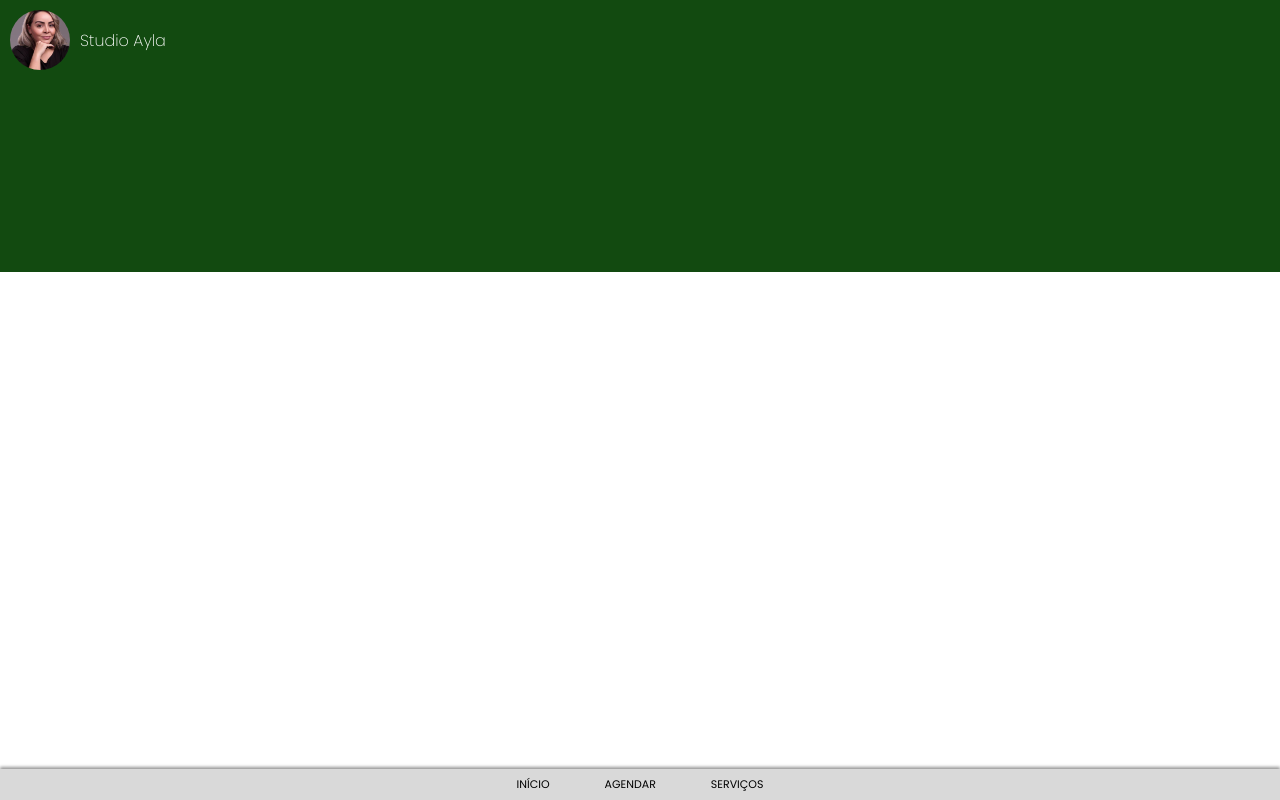
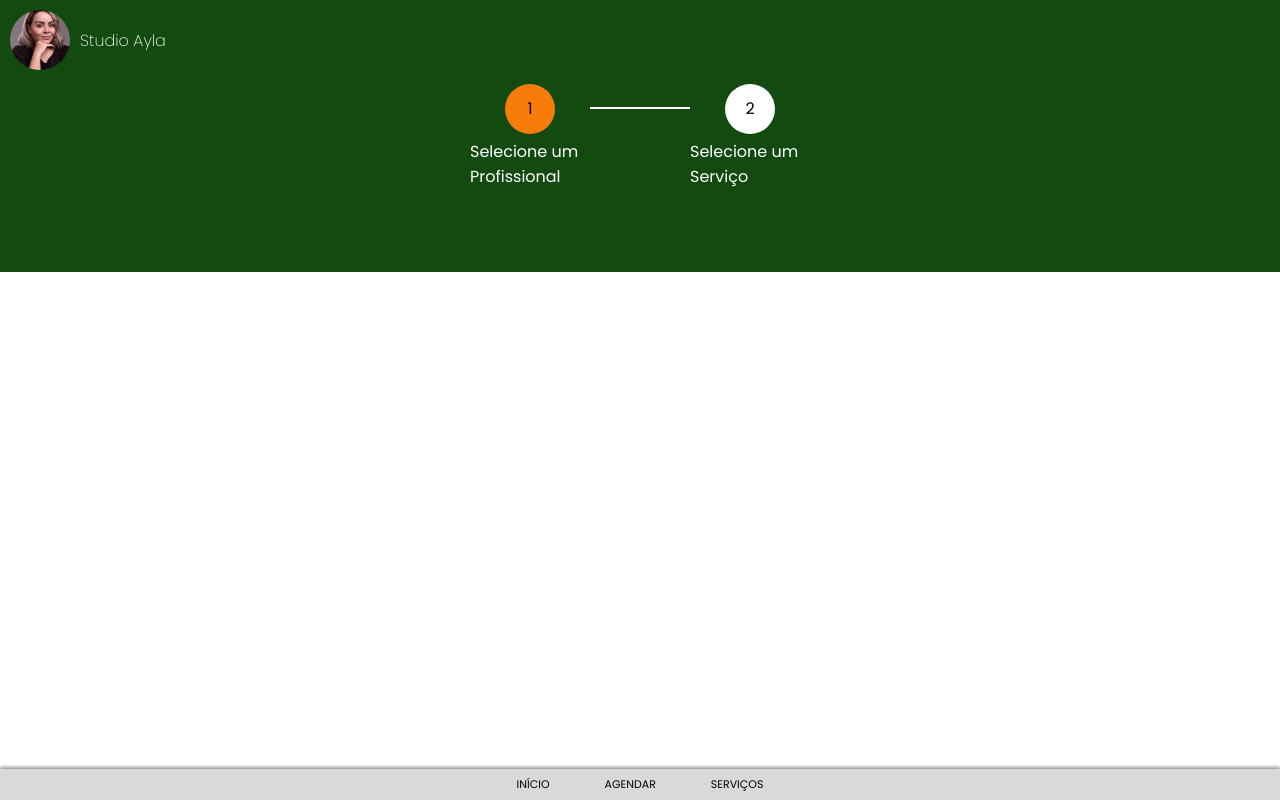
Before and after one commit to patrikferreira/studio-project, a Next.js app: page /professional in a window 1280 px wide. Built offline with nearby package versions, Linux system fonts and the light colour scheme.

Commit message:
added progressstatus component

```diff
--- /dev/null
+++ b/src/app/components/ProgressStatus.tsx
@@ -0,0 +1,28 @@
+import React from 'react';
+import style from '../page.module.css';
+
+type Props = {
+    currentPage: string,
+}
+
+export default function ProgressStatus({ currentPage }: Props) {
+  return (
+    <div className={style.progressStatus}>
+      <div className={style.divStatusProfessional}>
+        <div className={`${style.divColor} ${currentPage === 'professional' ? style.orangeColor : ''}`}>
+          1
+        </div>
+        <p>Selecione um Profissional</p>
+      </div>
+
+      <span className={`${style.bar} ${currentPage === 'service' ? style.orangeColor : ''}`}></span>
+
+      <div className={style.divStatusService}>
+        <div className={`${style.divColor} ${currentPage === 'service' ? style.orangeColor : ''}`}>
+          2
+        </div>
+        <p>Selecione um Serviço</p>
+      </div>
+    </div>
+  );
+}
--- a/src/app/page.module.css
+++ b/src/app/page.module.css
@@ -10,6 +10,7 @@
   position: relative;
   display: flex;
   justify-content: center;
+  align-items: center;
   padding: 10px;
 }
 
@@ -93,7 +94,7 @@
   padding: 0 10px;
   gap: 10px;
   position: absolute;
-
+  top: 10px;
 }
 
 .studioHeader .imgStudioHeader {
@@ -116,3 +117,39 @@
   left: 50%;
   transform: translate(-50%, -50%);
 }
+
+.progressStatus {
+  display: flex;
+  justify-content: center;
+}
+
+.divStatusProfessional, .divStatusService {
+  display: flex;
+  flex-direction: column;
+  align-items: center;
+  gap: 5px;
+  width: 120px;
+  color: var(--light);
+}
+
+.bar {
+  height: 2px;
+  width: 100px;
+  background-color: var(--light);
+  margin-top: 23px;
+}
+
+.divColor {
+  background-color: var(--light);
+  border-radius: 50%;
+  height: 50px;
+  width: 50px;
+  display: flex;
+  justify-content: center;
+  align-items: center;
+  color: var(--black);
+}
+
+.orangeColor {
+  background-color: var(--progress);
+}
--- a/src/app/professional/page.tsx
+++ b/src/app/professional/page.tsx
@@ -4,6 +4,7 @@ import style from '../page.module.css'
 import Footer from '../components/Footer'
 import { useRouter } from 'next/navigation'
 import StudioHeader from '../components/StudioHeader'
+import ProgressStatus from '../components/ProgressStatus'
 
 export default function page() {
     const router = useRouter();
@@ -11,6 +12,7 @@ export default function page() {
     <div className={style.main}>
         <header className={style.header}>
           <StudioHeader />
+          <ProgressStatus currentPage="professional" />
         </header>
 
         <Footer />
```
